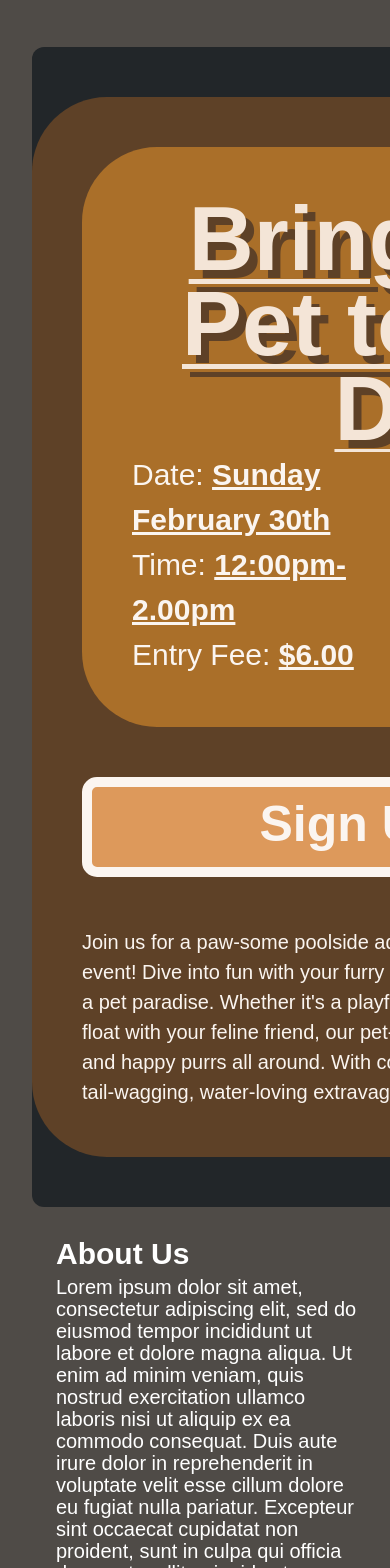
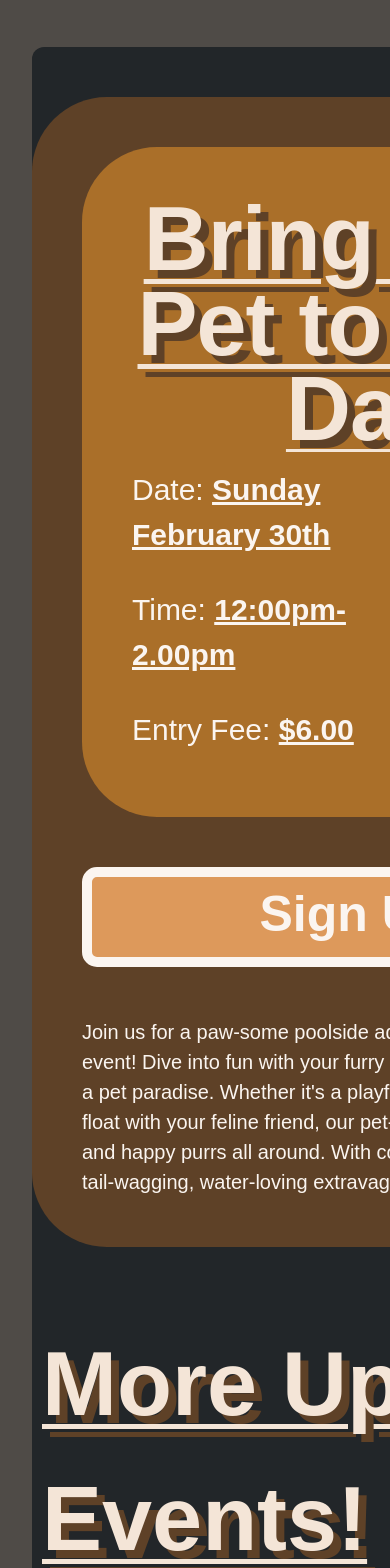
Before and after one commit to UoaWDCC/aspa-portal-v3, a Next.js app in the folder frontend/: page /events/event-info in a window 390 px wide. Shown: the part 92-1660 px from the top of the page. Built offline with nearby package versions, Linux system fonts and the light colour scheme.

Commit message:
Finished layout of whole Event Details page
Completed the layout of the whole page.
Need to fix the sizing of the Event title so that the scroll bar disappears, and the Upcoming events' title so that it is not following the Title's styling.
Also need to make the components responsive.

```diff
--- a/frontend/src/app/events/event-info/page.tsx
+++ b/frontend/src/app/events/event-info/page.tsx
@@ -1,9 +1,15 @@
 import EventInfo from '@/ui/events/EventInfo';
+import UpcomingEvents from '@/ui/events/UpcomingEvents';
 
 export default function EventDetails() {
     return (
-      <section id="Event-Details">
+      <div>
+         <section id="Event-Details">
         <EventInfo/>
-      </section>
+        </section>
+        <section id="UpcomingEvents">
+        <UpcomingEvents/>
+        </section>
+      </div>
     );
   }
--- a/frontend/src/ui/events/EventInfo.module.css
+++ b/frontend/src/ui/events/EventInfo.module.css
@@ -34,6 +34,7 @@
 
 .infoBorder{
     display: flex;
+    justify-content: space-evenly;
     flex-direction:row;
     border-radius:75px;
     background-color: #AA6F29;
@@ -42,13 +43,16 @@
     width: 100%;
     min-height: 480px;
     height: 100%;
-    padding: 50px;
+    padding-top: 50px;
+    padding-bottom: 50px;
+    padding-right:50px;
     margin: 0 auto;
 }
 
 .info{
     display: flex;
     flex-direction:column;
+    align-items: space-evenly;
 }
 
 .info h1{
@@ -56,6 +60,7 @@
     text-decoration: underline 5px;
     text-align: center;
     line-height:85px;
+    letter-spacing: -1px;
     width: 570px;
     font-size: 90px;
     color: #F4E5D7;
@@ -66,4 +71,5 @@
 .info p{
     font-size: 30px;
     color: #FBF5F0;
+    margin: 15px 50px;
 }
--- /dev/null
+++ b/frontend/src/ui/events/UpcomingEventCard.module.css
@@ -0,0 +1,27 @@
+.card {
+    display: flex;
+    text-align: left;
+    flex-direction: column;
+    justify-content: center;
+    width: 395px;
+    height: 250px;
+  }
+
+  .card img {
+    width: 345px;
+    height: 200px;
+    object-fit: cover;
+    border-style: solid;
+    border-width: 20px;
+    border-color: #DD995B;
+    border-radius: 45px;
+  }
+
+  .card h1{
+    text-align: center;
+    font-weight: medium;
+    font-size: 30px;
+    color: #FFFFFF;
+    margin-top: 5px;
+    margin-bottom: 5px;
+  }
--- /dev/null
+++ b/frontend/src/ui/events/UpcomingEventCard.tsx
@@ -0,0 +1,16 @@
+import React from 'react';
+import styles from './UpcomingEventCard.module.css';
+
+interface Event {
+    eventName: string;
+    imgUrl: string;
+  }
+
+  export default function UpcomingEventCard({ event }: { event: Event }) {
+    return (
+      <div className={styles.card}>
+        <img src={event.imgUrl} alt={event.eventName} />
+        <h1>{event.eventName}</h1>
+      </div>
+    );
+  }
--- /dev/null
+++ b/frontend/src/ui/events/UpcomingEvents.module.css
@@ -0,0 +1,35 @@
+.container {
+    padding: 0px 10px 20px 10px;
+    margin: 20px 0px;
+    display: flex;
+    flex-direction: column;
+    align-items: center;
+  }
+
+  .content {
+    display: flex;
+    flex-direction: row;
+    justify-content: space-between;
+    max-width: 90%;
+    margin-bottom: 10px;
+    justify-content: space-evenly;
+  }
+
+  .content h1{
+    text-align: center;
+    font-weight: medium;
+    font-size: 30px;
+    color: #FFFFFF;
+    margin-top: 5px;
+    margin-bottom: 5px;
+  }
+
+  .container h1{
+    font-weight: bold;
+    text-decoration: underline 5px;
+    font-size: 90px;
+    color: #F4E5D7;
+    text-shadow: 8px 8px #5E4127;
+    text-underline-offset: 9px;
+    margin-bottom: 10px;
+  }
--- /dev/null
+++ b/frontend/src/ui/events/UpcomingEvents.tsx
@@ -0,0 +1,24 @@
+import React from 'react';
+import styles from "./UpcomingEvents.module.css";
+import UpcomingEventCard from "./UpcomingEventCard"
+
+export default function UpcomingEvents() {
+  const upcomingEvents = [
+    {eventName: "Event 1", imgUrl: "https://fastly.4sqi.net/img/general/200x200/32264433_4nGcfHNabq9lyah9S3b1PlpX_6p0qENU25inJ93SWZ4.jpg"},
+    {eventName: "Event 2", imgUrl: "https://upload.wikimedia.org/wikipedia/commons/thumb/9/92/Backyardpool.jpg/1200px-Backyardpool.jpg"},
+    {eventName: "Event 3", imgUrl: "https://spothopper-static.s3.us-east-1.amazonaws.com/web/daviebilliardclub--com/custom/fb_image.jpg"}
+]
+  return (
+    <div className={styles.container}>
+      <h1>
+        More Upcoming Events!
+      </h1>
+      <div className={styles.content}>
+        {upcomingEvents.map((event) => (
+          <UpcomingEventCard key={event.eventName} event={event} />
+        ))}
+      </div>
+    </div>
+
+  );
+}
```
